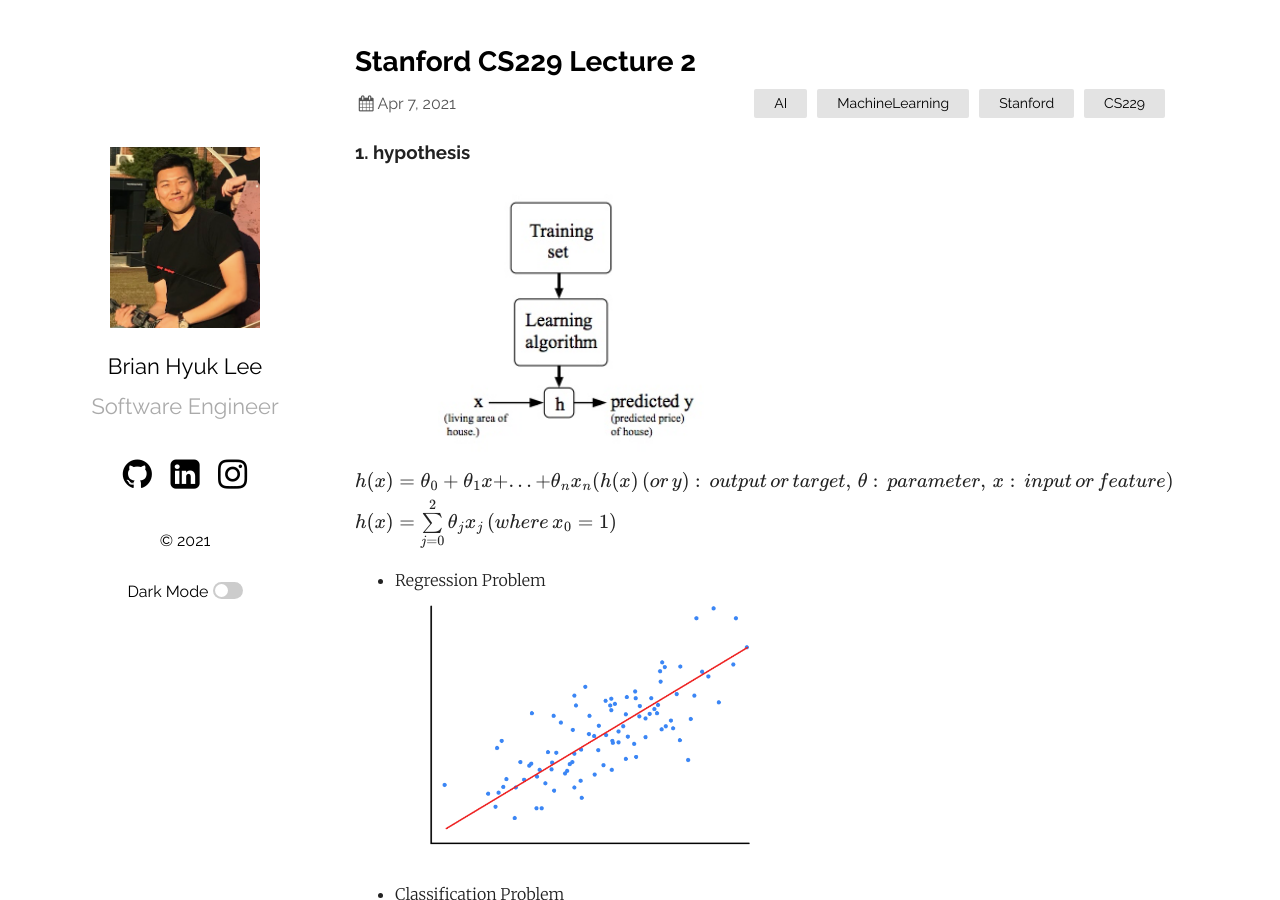
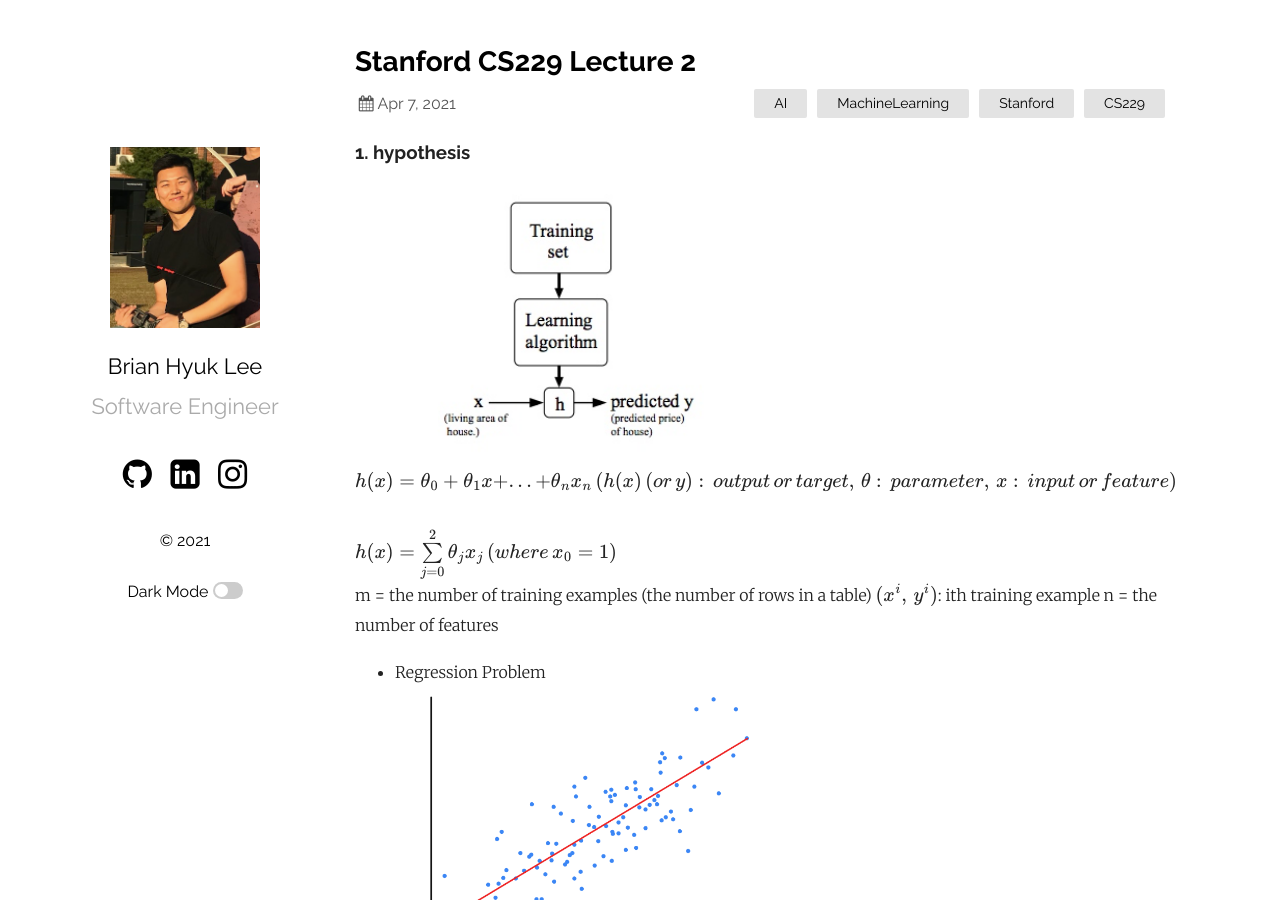
Before and after one commit to dlgur1994/dlgur1994.github.io, a Jekyll site: the page built from _posts/2021-04-06-CS229-Lecture2.md, in a window 1280 px wide and 900 px high. Built offline with Jekyll 4.4.1, drawn with Linux system fonts in a browser that asks for light colours; formulas are drawn with MathJax 3; comment, search, counter and statistics services are not loaded.

Commit message:
CS229 Lecture2 edited

```diff
--- a/_posts/2021-04-06-CS229-Lecture2.md
+++ b/_posts/2021-04-06-CS229-Lecture2.md
@@ -9,8 +9,11 @@
 
 ### 1. hypothesis
 ![hypothesis](/images/stanford229/hypothesis.jpg){: width="50%" height="100%"}
-$$h(x) = {\theta}_{0} + {\theta}_{1}x + ... + {\theta}_{n}x_{n} (h(x)\,(or\,y):\,output\,or\,target,\,{\theta}:\,parameter,\,x:\,input\,or\,feature)$$
+$$h(x) = {\theta}_{0} + {\theta}_{1}x + ... + {\theta}_{n}x_{n}\,(h(x)\,(or\,y):\,output\,or\,target,\,{\theta}:\,parameter,\,x:\,input\,or\,feature)$$
 $$h(x) = \sum\limits_{j=0}^2{\theta}_{j}x_{j}\,(where\,x_{0} = 1)$$
+m = the number of training examples (the number of rows in a table)
+$$(x^i,\,y^i)$$: ith training example
+n = the number of features
 
 - Regression Problem
 ![linear regression](/images/stanford229/linear_regression.png){: width="50%" height="50%"}
```
